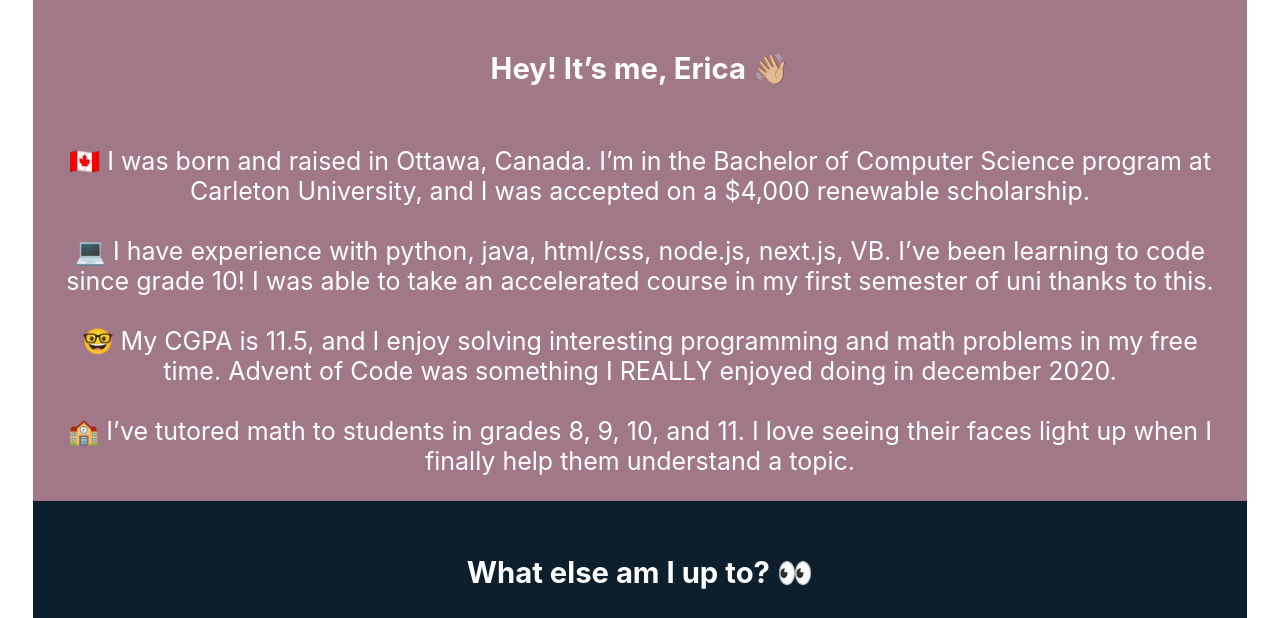
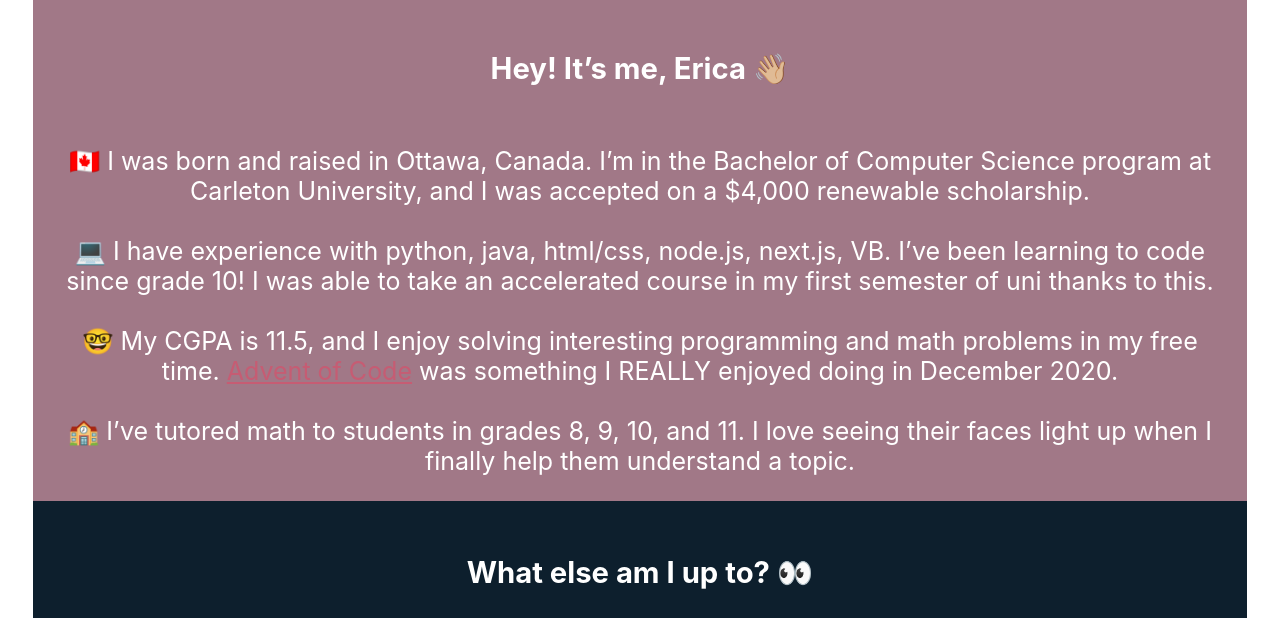
Before and after one commit to eriicali/aboutme, a plain HTML site: page index.html in a window 1280 px wide. Shown: the part 182-800 px from the top of the page. Drawn offline with Linux system fonts and the light colour scheme.

Commit message:
added link for advent of code

```diff
--- a/index.html
+++ b/index.html
@@ -15,7 +15,7 @@
             <br><br>
             💻 I have experience with python, java, html/css, node.js, next.js, VB. I’ve been learning to code since grade 10! I was able to take an accelerated course in my first semester of uni thanks to this.
             <br><br>
-            🤓 My CGPA is 11.5, and I enjoy solving interesting programming and math problems in my free time. Advent of Code was something I REALLY enjoyed doing in december 2020.
+            🤓 My CGPA is 11.5, and I enjoy solving interesting programming and math problems in my free time. <a href="https://github.com/CarletonComputerScienceSociety/advent-of-code-2020">Advent of Code</a> was something I REALLY enjoyed doing in December 2020.
             <br><br>
             🏫 I’ve tutored math to students in grades 8, 9, 10, and 11. I love seeing their faces light up when I finally help them understand a topic.
         </div>
```
